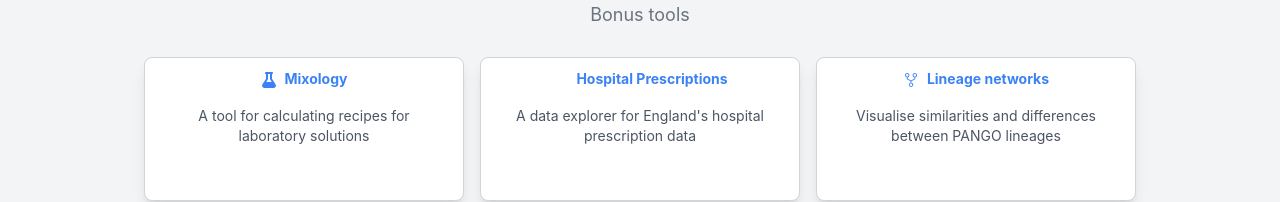
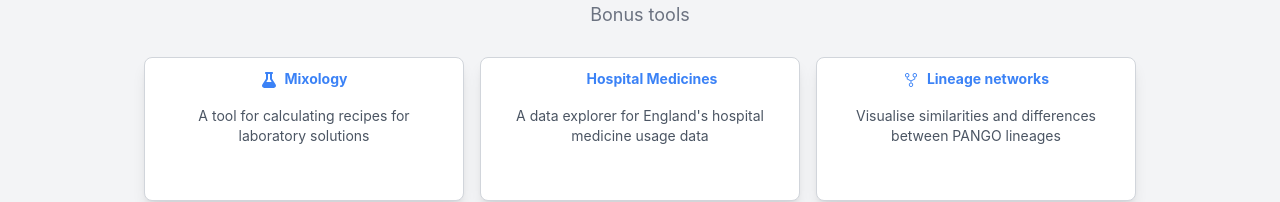
Before and after one commit to theosanderson/genomium, a React (Create React App) app: page / in a window 1280 px wide. Shown: the part 665-867 px from the top of the page. Built offline with nearby package versions, Linux system fonts and the light colour scheme; some icons are missing.

Commit message:
Update App.js

```diff
--- a/src/App.js
+++ b/src/App.js
@@ -48,9 +48,9 @@ const honoraryTools = [
     icon: <FaFlask className="inline-block mr-2" />
   },
   {
-    name: 'Hospital Prescriptions',
-    url: '//hospitalprescriptions.genomium.org',
-    desc: 'A data explorer for England\'s hospital prescription data',
+    name: 'Hospital Medicines',
+    url: '//hospitalmedicines.genomium.org',
+    desc: 'A data explorer for England\'s hospital medicine usage data',
     icon: <FaHospital className="inline-block mr-2" />
 
   },
```
